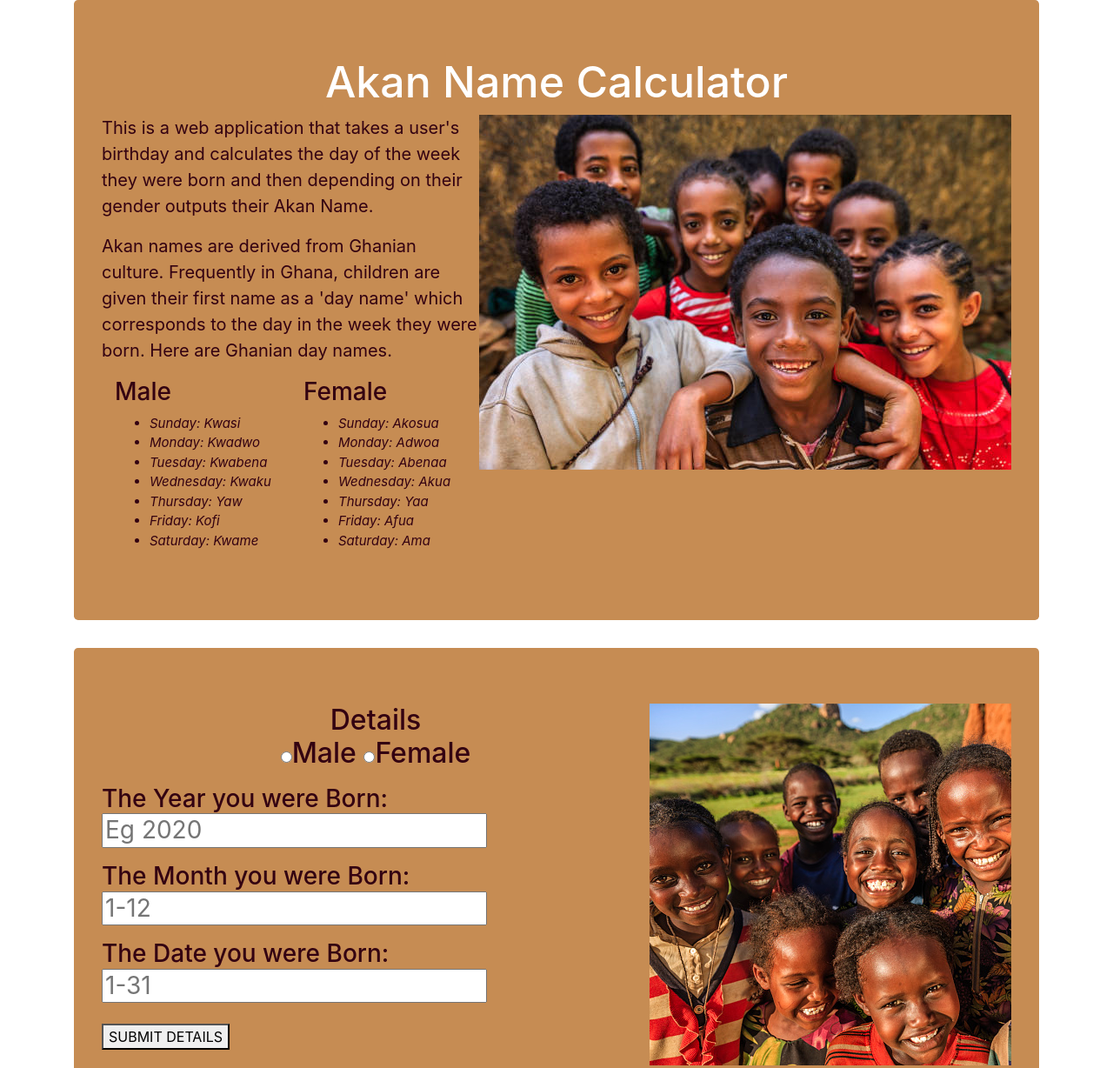
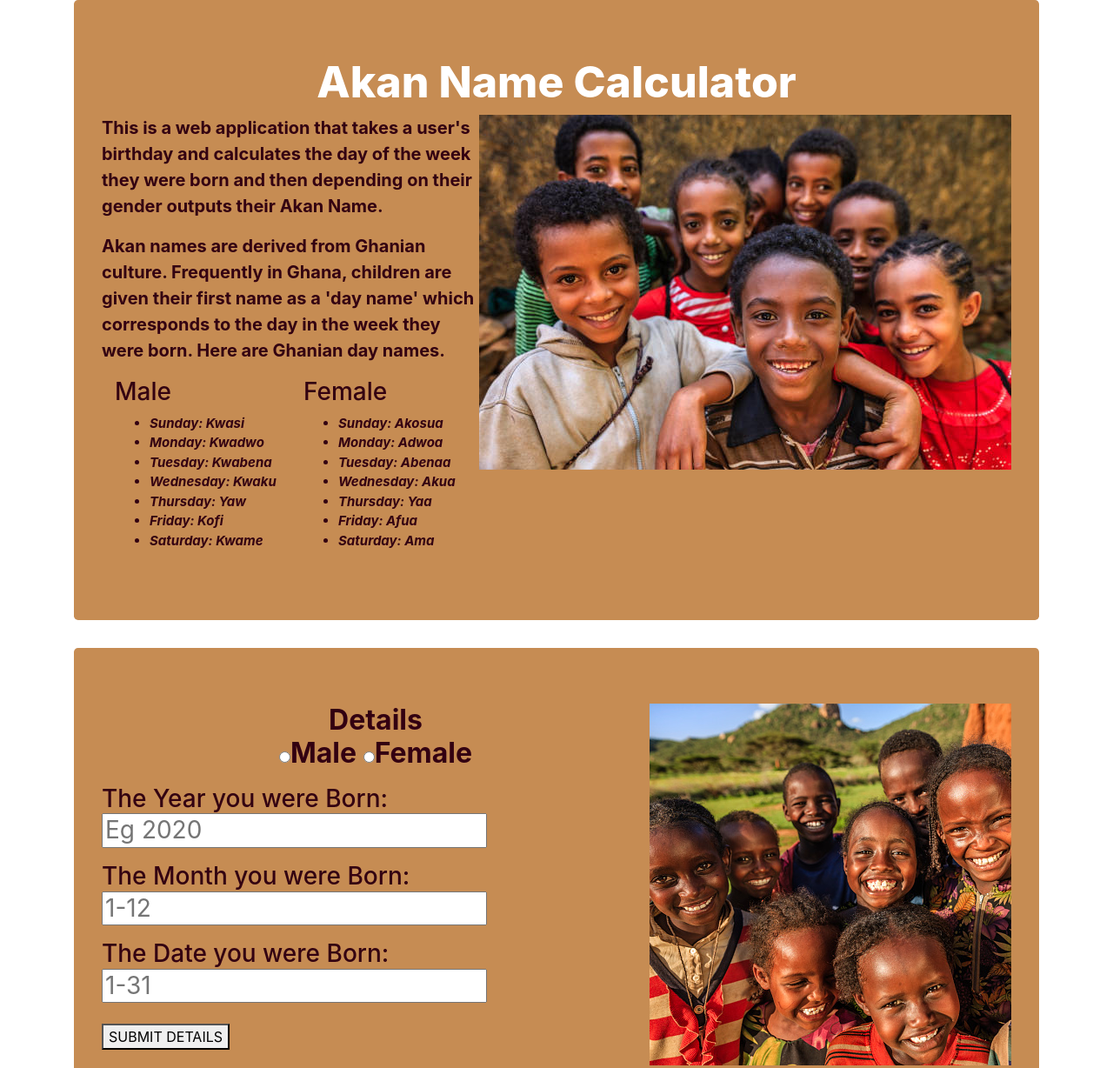
Before and after one commit to louisenje/name-calculator, a plain HTML site: page index.html in a window 1280 px wide. Shown: the top 1228 px of the page at 87% size. Drawn offline with Linux system fonts and the light colour scheme.

Commit message:
change of font weight

```diff
--- a/css/styles.css
+++ b/css/styles.css
@@ -3,6 +3,7 @@ h1{
     text-align: center;
     text-shadow: aqua;
     font-size: 50px;
+    font-weight: 800;
 }
 h4{
     color:#330011;
@@ -12,15 +13,18 @@ ul{
     color:#330011;
     font-style: italic;
     font-size: 15px;
+    font-weight: 700;
 }
 p{
     color:#330011;
     font-size: 20px;
+    font-weight: 700;
 }
 h2{
     color:#330011;
     font-weight:35px;
     text-align: center;
+    font-weight: 700;
 }
 img{
     float: right;
```
